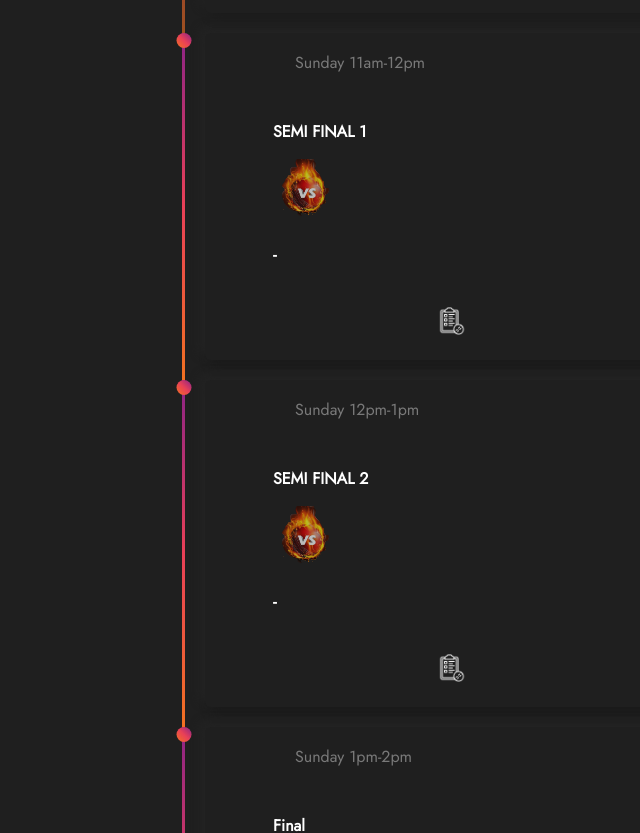
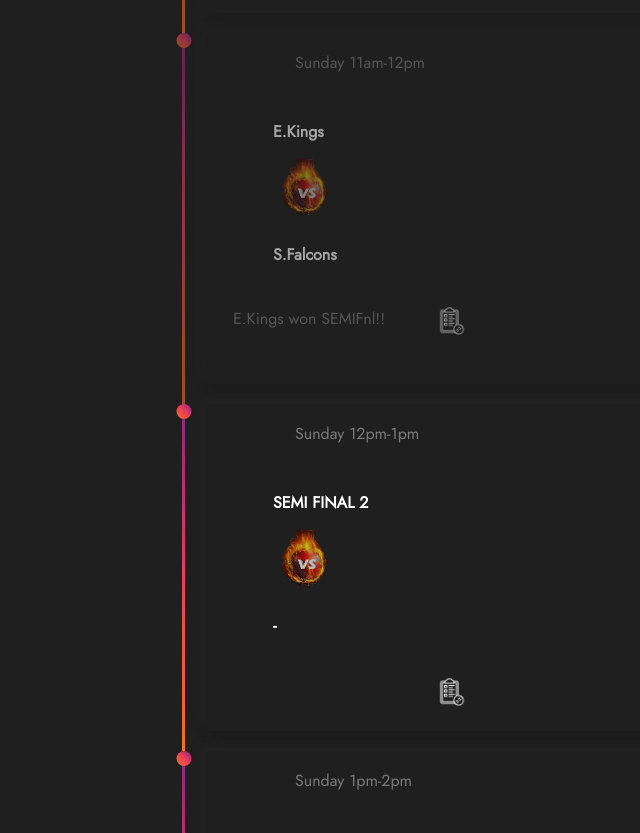
Before and after one commit to Dutt0408/my-project, a React (Create React App) app: page /Schedule in a window 1280 px wide. Shown: the part 1700-2533 px from the top of the page, without its empty margins (59-699 px from the left). Built offline with nearby package versions, Linux system fonts and the light colour scheme; a web font is replaced by a local one.

Commit message:
Commit 555

```diff
--- a/src/Schedule.js
+++ b/src/Schedule.js
@@ -11,7 +11,7 @@ const scheduleData = {
     { "Match": 26, "Team1": "E.Titans", "Team2": "K.Titans", "TimeFrame": "8am-9am","Day": "Sunday","isOver": true,"ResultURL": "Result26.png","Winner":"E.Titans won QF-2!!" },
     { "Match": 27, "Team1": "E.Eagles", "Team2": "C.SuperKings", "TimeFrame": "9am-10am","Day": "Sunday","isOver": true,"ResultURL": "Result27.png","Winner":"E.Eagles won QF-3!!" },
     { "Match": 28, "Team1": "B.Tigers", "Team2": "S.Falcons", "TimeFrame": "10am-11am","Day": "Sunday","isOver": true,"ResultURL": "Result28.png","Winner":"S.Falcons won QF-4!!" },
-    { "Match": 29, "Team1": "SEMI FINAL 1", "Team2": "-", "TimeFrame": "11am-12pm","Day": "Sunday","isOver": false,"ResultURL": "Result29.png","Winner":"" },
+    { "Match": 29, "Team1": "E.Kings", "Team2": "S.Falcons", "TimeFrame": "11am-12pm","Day": "Sunday","isOver": true,"ResultURL": "Result29.png","Winner":"E.Kings won SEMIFnl!!" },
     { "Match": 30, "Team1": "SEMI FINAL 2", "Team2": "-", "TimeFrame": "12pm-1pm","Day": "Sunday","isOver": false,"ResultURL": "Result30.png","Winner":"" },
     { "Match": 31, "Team1": "Final", "Team2": "-", "TimeFrame": "1pm-2pm","Day": "Sunday","isOver": false,"ResultURL": "Result31.png","Winner":"" }
   ]
```
Also changed, not shown: public/Result29.png (added).
